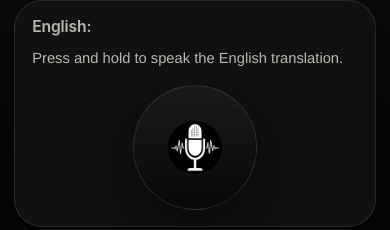
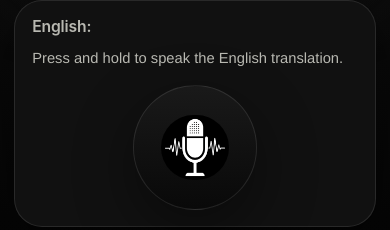
Before and after one commit to junior-building-things/LingoPig, a Next.js app: page / in a window 390 px wide. Shown: the part 257-487 px from the top of the page. Built offline with nearby package versions, Linux system fonts and the light colour scheme.

Commit message:
Increase microphone glyph size

```diff
--- a/src/app/globals.css
+++ b/src/app/globals.css
@@ -242,7 +242,7 @@ button {
 }
 
 .mic-icon {
-  width: clamp(3.4rem, 14vw, 4.1rem);
+  width: clamp(4.2rem, 17vw, 5rem);
   height: auto;
   border-radius: 999px;
   pointer-events: none;
--- a/src/components/practice-session.tsx
+++ b/src/components/practice-session.tsx
@@ -318,8 +318,8 @@ export function PracticeSession() {
             src={microphoneIcon}
             alt=""
             className="mic-icon"
-            width={66}
-            height={66}
+            width={84}
+            height={84}
             aria-hidden="true"
             draggable={false}
           />
```
Also changed, not shown: 1 other file (tests, documents, lock files or other folders).
